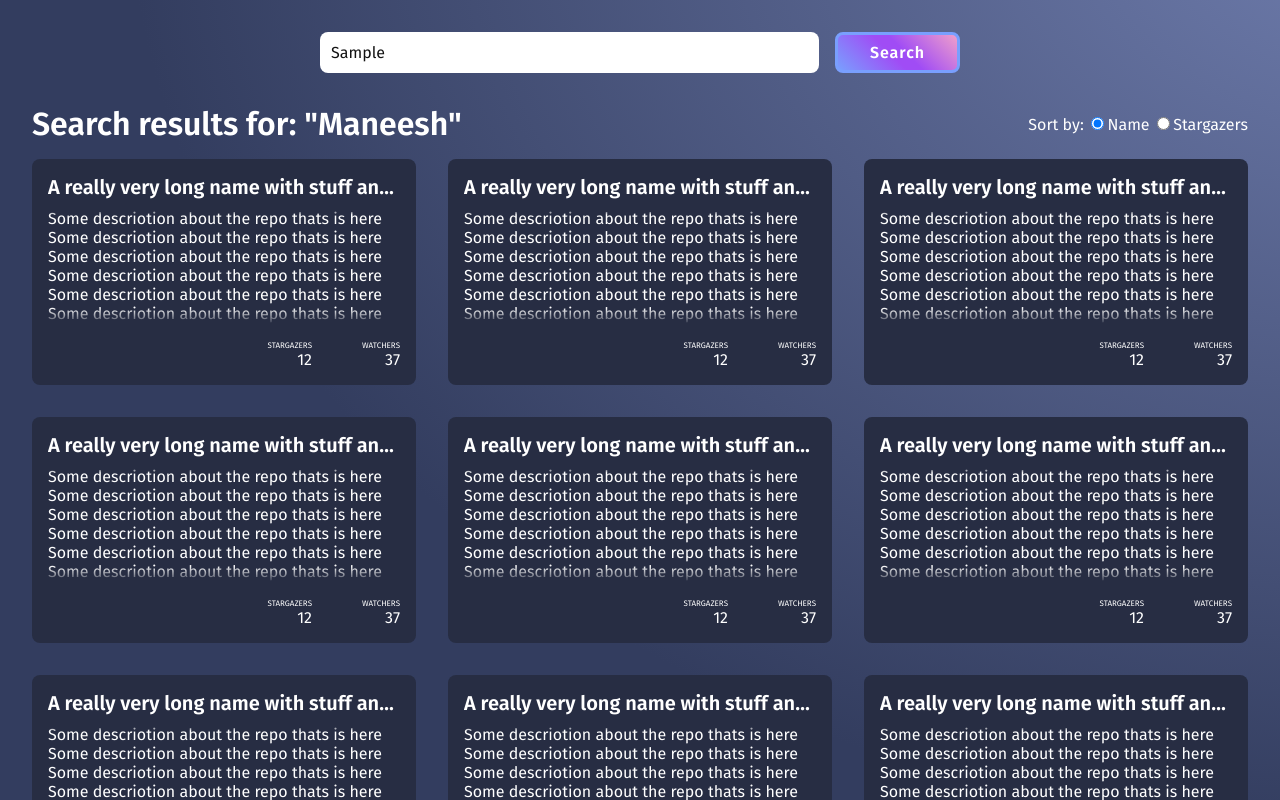
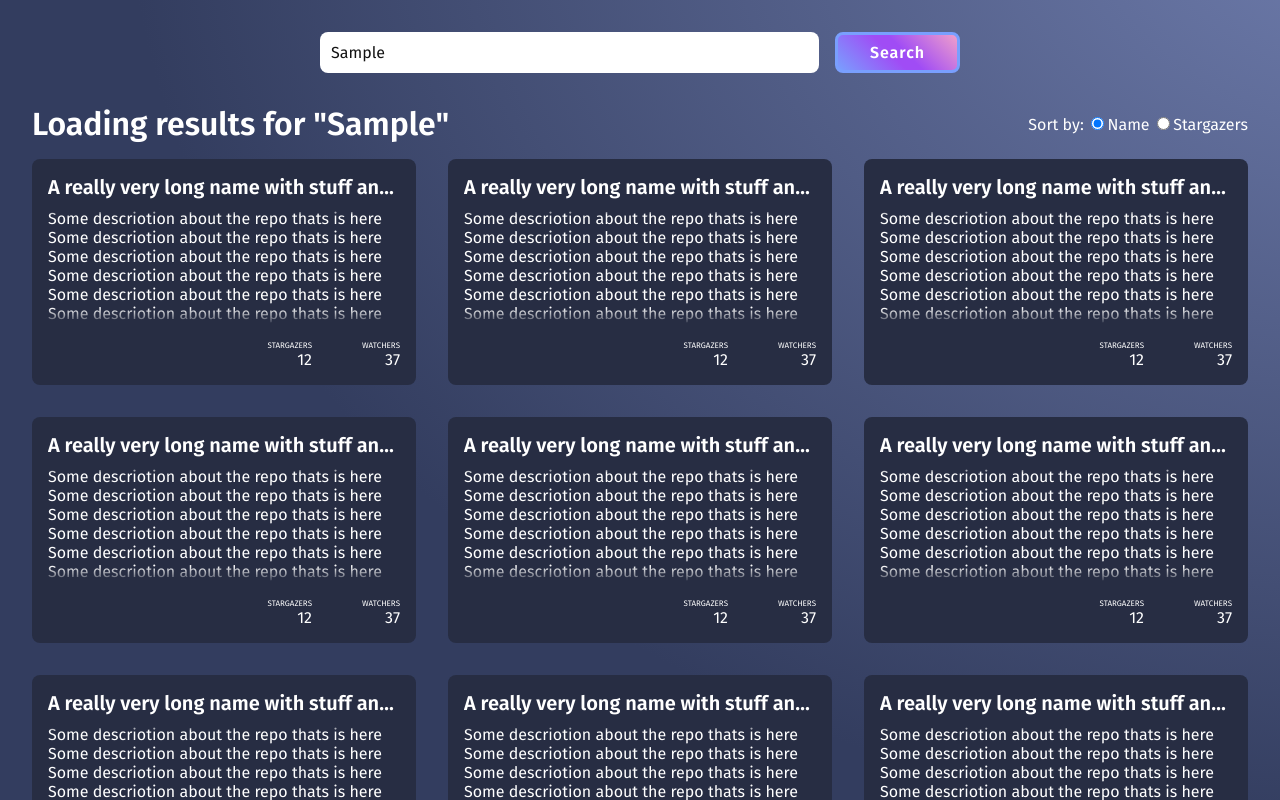
Before and after one commit to ManeeshChiba/repository-list, a React (Create React App) app: page / in a window 1280 px wide. Both pictures are taken after typing "Sample" into the empty fields and a click on the button "Search". Shown: the top 800 px of the page. Built offline with nearby package versions, Linux system fonts and the light colour scheme; no server answers.

Commit message:
WIP Using context for state

```diff
--- a/src/App.js
+++ b/src/App.js
@@ -1,17 +1,20 @@
 import React from 'react';
 import styles from './App.module.scss';
 
+import { AppProvider } from './context/AppContext';
 import Search from './searchBar';
 import List from './results/list';
 
 const App = () => {
   return (
+    <AppProvider>
       <main className={styles.layout}>
         <div className={styles.container}>
           <Search />
           <List />
         </div>
       </main>
+    </AppProvider>
   );
 };
 
--- /dev/null
+++ b/src/context/AppContext.js
@@ -0,0 +1,56 @@
+import React, { createContext, useState } from 'react';
+
+export const AppContext = createContext();
+
+const initialState = {
+  searchTerm: '',
+  state: 'initial',
+  data: []
+};
+
+export const AppProvider = ({ children }) => {
+  const [store, setStore] = useState(initialState);
+
+  const setSearchTerm = (term) => {
+    setStore({
+      ...store,
+      searchTerm: term,
+      state: 'loading',
+    });
+    makeApiRequest(term);
+  }
+
+  const makeApiRequest = (org) => {
+    fetch(`https://api.github.com/users/${org}/repos?per_page=100&type=all`)
+      .then((response) => {
+        if ([401, 404, 500].includes(response.status)) {
+          setStore({
+            ...store,
+            state: 'error'
+          });
+        }
+        if (response.status === 200) {
+          setStore({
+            ...store,
+            state: 'ready',
+          });
+        }
+        return response.json();
+      })
+      .then((json) => {
+        setStore({
+          ...store,
+          data: json
+        })
+      });
+  }
+
+  return (
+    <AppContext.Provider value={{
+      ...store,
+      setSearchTerm
+    }}>
+      {children}
+    </AppContext.Provider>
+  )
+}
--- a/src/results/list/index.js
+++ b/src/results/list/index.js
@@ -1,5 +1,8 @@
-import React from 'react';
+import React, { useContext } from 'react';
 import styles from './list.module.scss';
+
+import { AppContext } from '../../context/AppContext';
+
 import Card from '../card';
 import Sort from '../sort';
 
@@ -78,10 +81,22 @@ const testVal = [{
 ]
 
 const ResultsList = () => {
+  const { searchTerm, state } = useContext(AppContext);
   return (
     <section className={styles.results}>
       <div className={styles.resultsHeader}>
-        <h1>Search results for: "Maneesh"</h1>
+        {
+          state === 'loading' && (<h1>Loading results for "{searchTerm}"</h1>)
+        }
+        {
+          state === 'ready' && searchTerm.length > 0 && (<h1>Search results for: "{searchTerm}"</h1>)
+        }
+        {
+          state === 'ready' && searchTerm.length <= 0 && (<h1>Type something above to search</h1>)
+        }
+        {
+          state === 'error' && (<h1>Something went wrong, please try again</h1>)
+        }
         <Sort />
       </div>
       <section className={styles.resultsList}>
--- a/src/searchBar/index.js
+++ b/src/searchBar/index.js
@@ -1,11 +1,32 @@
-import React from 'react';
+import React, { useContext, useRef } from 'react';
 import styles from './searchBar.module.scss';
 
+import { AppContext } from '../context/AppContext';
+
 const Search = () => {
+  const { searchTerm, setSearchTerm } = useContext(AppContext);
+  const inputElem = useRef(null);
+
+  const setTerm = () => {
+    const term = inputElem?.current?.value;
+    if (term && term !== searchTerm) {
+      setSearchTerm(term.replace(/\s/g, ''));
+    }
+  }
+
   return (
     <div className={styles.searchWrapper}>
-      <input className={styles.input} type="text" placeholder={'Search for a user or organization on Github'} />
-      <button className={styles.button}>Search</button>
+      <input
+        className={styles.input}
+        type="text"
+        placeholder={'Search for a user or organization on Github'}
+        ref={inputElem}
+        onKeyPress={({ code }) => (code === 'Enter') && setTerm()}
+      />
+      <button
+        className={styles.button}
+        onClick={setTerm}
+      >Search</button>
     </div>
   );
 };
```
Also changed, not shown: 1 other file (tests, documents, lock files or other folders). Lines whose indentation alone changed are shown as unchanged.
